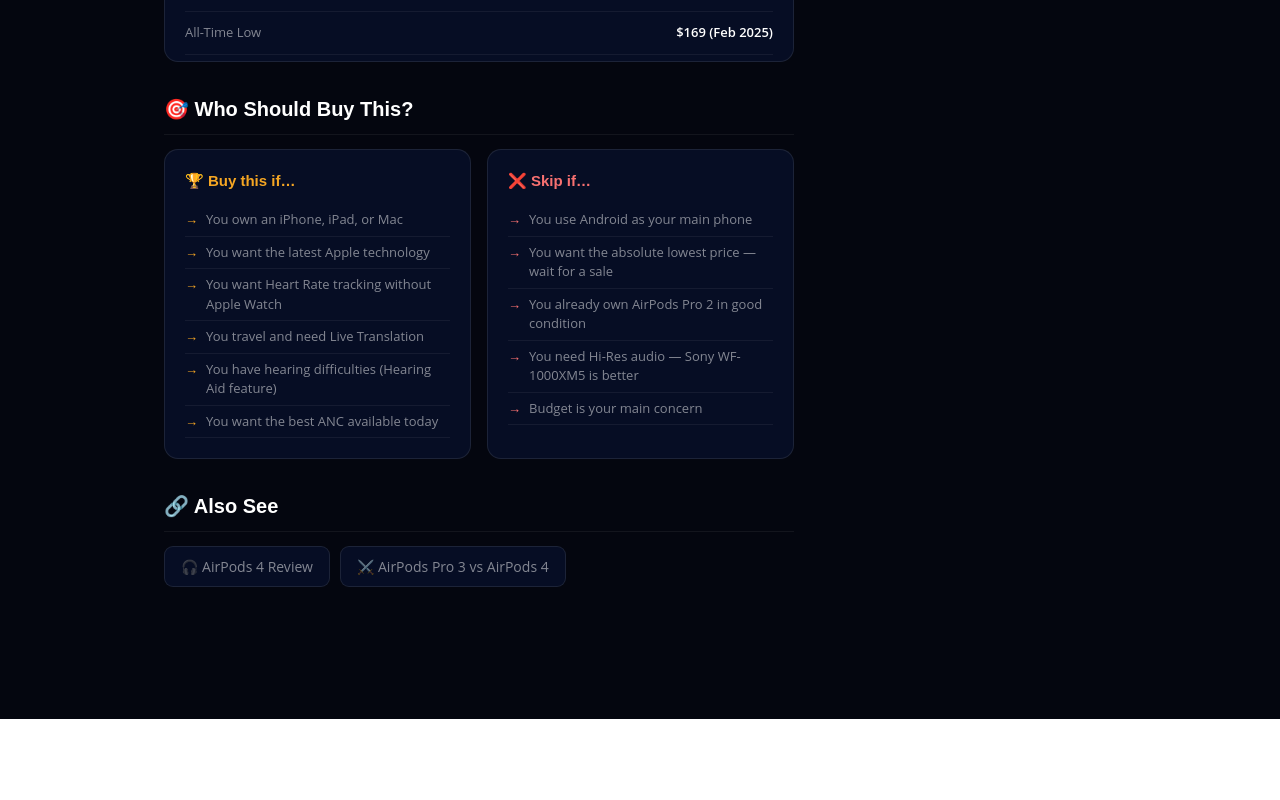
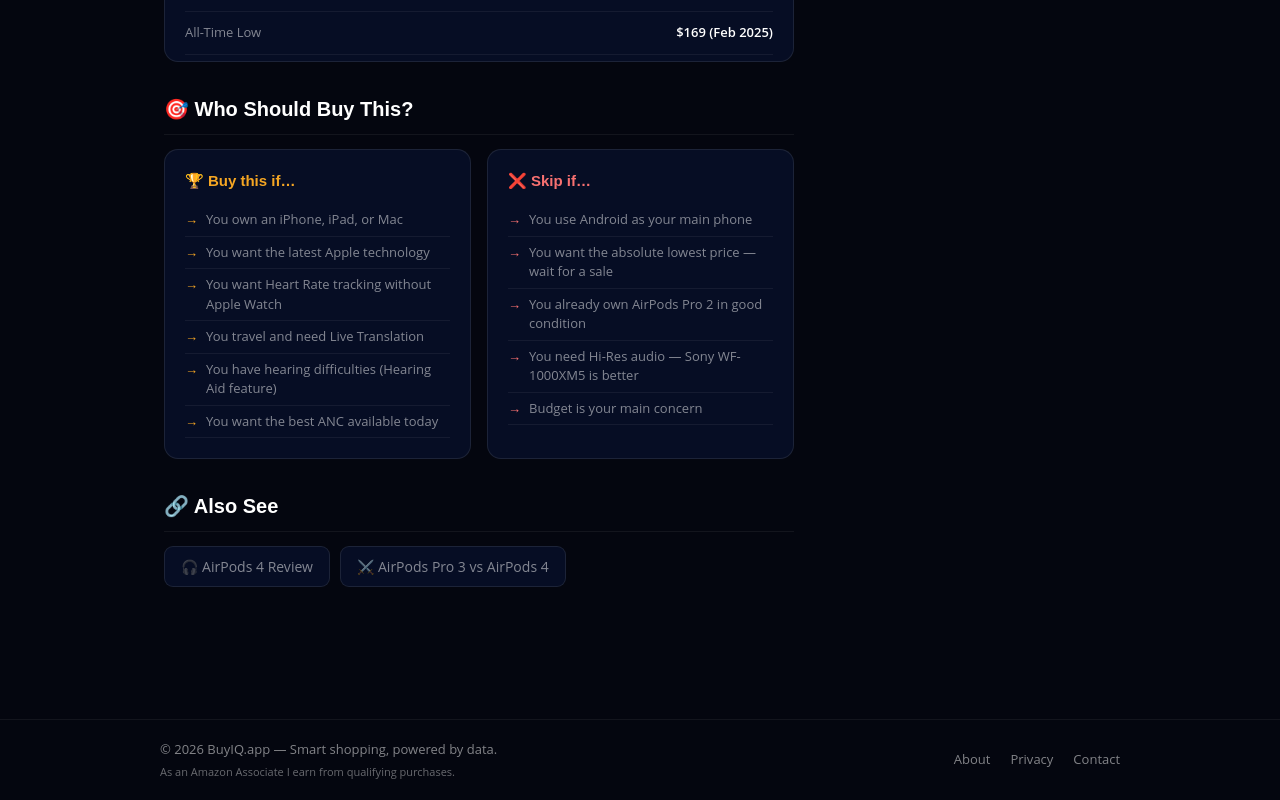
Before and after one commit to znajafian69/BuyIQ, a Next.js app: page /product/airpods3 in a window 1280 px wide. Shown: the part 3051-3851 px from the top of the page. Before the commit the page ends 3770 px from the top, so only its background shows below. Built offline with nearby package versions, Linux system fonts and the light colour scheme.

Commit message:
added footer to comparison and products pages

```diff
--- a/app/compare/airpods-pro-3-vs-airpods-4/page.tsx
+++ b/app/compare/airpods-pro-3-vs-airpods-4/page.tsx
@@ -7,16 +7,15 @@
 // ✏️  EDIT COMPARISON DATA HERE
 // ══════════════════════════════════════════════════════════════════
 const COMPARE = {
-  // Product A — Winner
   a: {
-    name:     'AirPods Pro 3',
-    price:    '$199.99',
-    score:    91,
-    reviews:  '8,004',
-    rating:   4.5,
-    image:    'https://m.media-amazon.com/images/I/61solmQSSlL._AC_SL1500_.jpg',
-    url:      'https://www.amazon.com/dp/B0FQFB8FMG?tag=buyiq-20',
-    winner:   true,
+    name:    'AirPods Pro 3',
+    price:   '$199.99',
+    score:   91,
+    reviews: '8,004',
+    rating:  4.5,
+    image:   'https://m.media-amazon.com/images/I/61solmQSSlL._AC_SL1500_.jpg',
+    url:     'https://www.amazon.com/dp/B0FQFB8FMG?tag=buyiq-20',
+    winner:  true,
     buyIf: [
       'You want Live Translation for travel',
       'You want Heart Rate without Apple Watch',
@@ -25,17 +24,15 @@
       'You prefer silicone tips for better seal',
     ],
   },
-
-  // Product B
   b: {
-    name:     'AirPods 4 (ANC)',
-    price:    '$154.99',
-    score:    87,
-    reviews:  '19,473',
-    rating:   4.6,
-    image:    'https://m.media-amazon.com/images/I/61iBtxCUabL._AC_SL1500_.jpg',
-    url:      'https://www.amazon.com/dp/B0DGJ7HYG1?tag=buyiq-20',
-    winner:   false,
+    name:    'AirPods 4 (ANC)',
+    price:   '$154.99',
+    score:   87,
+    reviews: '19,473',
+    rating:  4.6,
+    image:   'https://m.media-amazon.com/images/I/61iBtxCUabL._AC_SL1500_.jpg',
+    url:     'https://www.amazon.com/dp/B0DGJ7HYG1?tag=buyiq-20',
+    winner:  false,
     buyIf: [
       'You want to save $45 vs Pro 3',
       'You prefer open-ear fit (no silicone tips)',
@@ -44,52 +41,45 @@
       'You can wait for the price to drop again',
     ],
   },
-
   verdict: 'The AirPods Pro 3 wins overall — but only if you need its exclusive features. Live Translation, Heart Rate Sensor, and the FDA Hearing Aid are genuinely unique. If those do not matter to you, the AirPods 4 delivers 90% of the experience for $45 less.',
-
   sections: [
     {
-      title: '🔊 Sound Quality',
-      scoreA: 92, scoreB: 87,
+      title: '🔊 Sound Quality', scoreA: 92, scoreB: 87,
       rows: [
-        { label: 'Chip',          a: 'Apple H2',             b: 'Apple H2',             win: 'tie' },
-        { label: 'Sound Profile', a: 'High-Fidelity, refined', b: 'High-Fidelity',       win: 'a' },
-        { label: 'Spatial Audio', a: 'Yes + head tracking',  b: 'Yes + head tracking',  win: 'tie' },
-        { label: 'Overall Audio', a: 'Best on AirPods',      b: 'Very good',            win: 'a' },
+        { label: 'Chip',          a: 'Apple H2',              b: 'Apple H2',             win: 'tie' },
+        { label: 'Sound Profile', a: 'High-Fidelity, refined', b: 'High-Fidelity',        win: 'a' },
+        { label: 'Spatial Audio', a: 'Yes + head tracking',   b: 'Yes + head tracking',  win: 'tie' },
+        { label: 'Overall Audio', a: 'Best on AirPods',       b: 'Very good',            win: 'a' },
       ],
     },
     {
-      title: '🔇 Noise Cancellation',
-      scoreA: 95, scoreB: 84,
+      title: '🔇 Noise Cancellation', scoreA: 95, scoreB: 84,
       rows: [
-        { label: 'ANC',           a: 'Yes — best in class',   b: 'Yes — good',           win: 'a' },
-        { label: 'Transparency',  a: 'Adaptive — best ever',  b: 'Adaptive — very good', win: 'a' },
-        { label: 'Ear seal',      a: 'Silicone tips (better)', b: 'Open-ear (no tips)',  win: 'a' },
-        { label: 'Wind noise',    a: 'Excellent',             b: 'Good',                 win: 'a' },
+        { label: 'ANC',          a: 'Yes — best in class',    b: 'Yes — good',           win: 'a' },
+        { label: 'Transparency', a: 'Adaptive — best ever',   b: 'Adaptive — very good', win: 'a' },
+        { label: 'Ear seal',     a: 'Silicone tips (better)', b: 'Open-ear (no tips)',   win: 'a' },
+        { label: 'Wind noise',   a: 'Excellent',              b: 'Good',                 win: 'a' },
       ],
     },
     {
-      title: '✨ Exclusive Features',
-      scoreA: 99, scoreB: 40,
+      title: '✨ Exclusive Features', scoreA: 99, scoreB: 40,
       rows: [
-        { label: 'Live Translation',  a: 'Yes — real time', b: 'No', win: 'a' },
-        { label: 'Heart Rate Sensor', a: 'Yes — built-in',  b: 'No', win: 'a' },
+        { label: 'Live Translation',  a: 'Yes — real time',  b: 'No', win: 'a' },
+        { label: 'Heart Rate Sensor', a: 'Yes — built-in',   b: 'No', win: 'a' },
         { label: 'Hearing Aid (FDA)', a: 'Yes — first ever', b: 'No', win: 'a' },
-        { label: 'Health tracking',   a: 'Yes',             b: 'No', win: 'a' },
+        { label: 'Health tracking',   a: 'Yes',              b: 'No', win: 'a' },
       ],
     },
     {
-      title: '🔋 Battery and Charging',
-      scoreA: 82, scoreB: 82,
+      title: '🔋 Battery and Charging', scoreA: 82, scoreB: 82,
       rows: [
-        { label: 'Wireless charging', a: 'USB-C + MagSafe',  b: 'USB-C + Wireless', win: 'tie' },
-        { label: 'Quick charge',      a: 'Yes',              b: 'Yes',              win: 'tie' },
-        { label: 'Battery life',      a: 'Good',             b: 'Good',             win: 'tie' },
+        { label: 'Wireless charging', a: 'USB-C + MagSafe', b: 'USB-C + Wireless', win: 'tie' },
+        { label: 'Quick charge',      a: 'Yes',             b: 'Yes',              win: 'tie' },
+        { label: 'Battery life',      a: 'Good',            b: 'Good',             win: 'tie' },
       ],
     },
     {
-      title: '😌 Comfort and Design',
-      scoreA: 88, scoreB: 88,
+      title: '😌 Comfort and Design', scoreA: 88, scoreB: 88,
       rows: [
         { label: 'Fit style',        a: 'Silicone tips (in-ear)', b: 'Open-ear (no tips)', win: 'tie' },
         { label: 'Water resistance', a: 'IP54',                   b: 'IP54',               win: 'tie' },
@@ -97,12 +87,11 @@
       ],
     },
     {
-      title: '💰 Value and Price',
-      scoreA: 82, scoreB: 92,
+      title: '💰 Value and Price', scoreA: 82, scoreB: 92,
       rows: [
-        { label: 'Current price',  a: '$199.99', b: '$154.99',  win: 'b' },
-        { label: 'All-time low',   a: '$169',    b: '$108',     win: 'b' },
-        { label: 'Value for money', a: 'Good',   b: 'Excellent', win: 'b' },
+        { label: 'Current price',   a: '$199.99', b: '$154.99',   win: 'b' },
+        { label: 'All-time low',    a: '$169',    b: '$108',      win: 'b' },
+        { label: 'Value for money', a: 'Good',    b: 'Excellent', win: 'b' },
       ],
     },
   ],
@@ -156,7 +145,6 @@
 
   return (
     <>
-      {/* Google structured data */}
       <script
         type="application/ld+json"
         dangerouslySetInnerHTML={{
@@ -192,9 +180,10 @@
           </div>
         </nav>
 
-        <div style={{ maxWidth: 960, margin: '0 auto', padding: '44px 24px 100px' }}>
+        {/* ── MAIN CONTENT ── */}
+        <div style={{ maxWidth: 960, margin: '0 auto', padding: '44px 24px 60px' }}>
 
-          {/* ── HEADER ── */}
+          {/* Header */}
           <div style={{ textAlign: 'center', marginBottom: 40 }}>
             <div style={{ display: 'inline-flex', alignItems: 'center', gap: 6, background: 'rgba(245,166,35,0.1)', border: '1px solid rgba(245,166,35,0.25)', borderRadius: 6, padding: '4px 14px', fontSize: 12, color: '#f5a623', fontWeight: 600, marginBottom: 14, letterSpacing: '0.08em', textTransform: 'uppercase' as const }}>
               ⚔️ BuyIQ Head-to-Head Comparison
@@ -206,17 +195,15 @@
             <p style={{ fontSize: 14, color: t.muted }}>Based on {a.reviews} + {b.reviews} verified Amazon reviews</p>
           </div>
 
-          {/* ── HERO CARDS ── */}
+          {/* Hero cards */}
           <div style={{ display: 'grid', gridTemplateColumns: '1fr auto 1fr', gap: 16, alignItems: 'center', marginBottom: 32 }}>
 
             {/* Product A */}
             <div style={{ background: a.winner ? (themeId === 'light' ? 'rgba(245,166,35,0.06)' : 'rgba(245,166,35,0.07)') : t.surface, border: a.winner ? '2px solid rgba(245,166,35,0.4)' : `1px solid ${t.border}`, borderRadius: 18, padding: 28, textAlign: 'center' as const, boxShadow: t.cardShadow }}>
-              {a.winner && (
-                <div style={{ display: 'inline-flex', alignItems: 'center', gap: 5, background: 'rgba(245,166,35,0.15)', border: '1px solid rgba(245,166,35,0.3)', borderRadius: 6, padding: '3px 10px', fontSize: 11, color: '#f5a623', fontWeight: 700, textTransform: 'uppercase' as const, letterSpacing: '0.07em', marginBottom: 12 }}>
-                  🏆 BuyIQ Pick
-                </div>
-              )}
-              {!a.winner && <div style={{ height: 26 }} />}
+              {a.winner
+                ? <div style={{ display: 'inline-flex', alignItems: 'center', gap: 5, background: 'rgba(245,166,35,0.15)', border: '1px solid rgba(245,166,35,0.3)', borderRadius: 6, padding: '3px 10px', fontSize: 11, color: '#f5a623', fontWeight: 700, textTransform: 'uppercase' as const, letterSpacing: '0.07em', marginBottom: 12 }}>🏆 BuyIQ Pick</div>
+                : <div style={{ height: 26 }} />
+              }
               <div style={{ width: 100, height: 100, margin: '0 auto 14px', borderRadius: 16, overflow: 'hidden', background: t.inputBg, border: `1px solid ${t.border}` }}>
                 <img src={a.image} alt={a.name} style={{ width: '100%', height: '100%', objectFit: 'contain' }} />
               </div>
@@ -236,12 +223,10 @@
 
             {/* Product B */}
             <div style={{ background: b.winner ? (themeId === 'light' ? 'rgba(245,166,35,0.06)' : 'rgba(245,166,35,0.07)') : t.surface, border: b.winner ? '2px solid rgba(245,166,35,0.4)' : `1px solid ${t.border}`, borderRadius: 18, padding: 28, textAlign: 'center' as const, boxShadow: t.cardShadow }}>
-              {b.winner && (
-                <div style={{ display: 'inline-flex', alignItems: 'center', gap: 5, background: 'rgba(245,166,35,0.15)', border: '1px solid rgba(245,166,35,0.3)', borderRadius: 6, padding: '3px 10px', fontSize: 11, color: '#f5a623', fontWeight: 700, textTransform: 'uppercase' as const, letterSpacing: '0.07em', marginBottom: 12 }}>
-                  🏆 BuyIQ Pick
-                </div>
-              )}
-              {!b.winner && <div style={{ height: 26 }} />}
+              {b.winner
+                ? <div style={{ display: 'inline-flex', alignItems: 'center', gap: 5, background: 'rgba(245,166,35,0.15)', border: '1px solid rgba(245,166,35,0.3)', borderRadius: 6, padding: '3px 10px', fontSize: 11, color: '#f5a623', fontWeight: 700, textTransform: 'uppercase' as const, letterSpacing: '0.07em', marginBottom: 12 }}>🏆 BuyIQ Pick</div>
+                : <div style={{ height: 26 }} />
+              }
               <div style={{ width: 100, height: 100, margin: '0 auto 14px', borderRadius: 16, overflow: 'hidden', background: t.inputBg, border: `1px solid ${t.border}` }}>
                 <img src={b.image} alt={b.name} style={{ width: '100%', height: '100%', objectFit: 'contain' }} />
               </div>
@@ -257,7 +242,7 @@
             </div>
           </div>
 
-          {/* ── VERDICT BANNER ── */}
+          {/* Verdict */}
           <div style={{ display: 'flex', alignItems: 'flex-start', gap: 16, padding: '20px 24px', marginBottom: 40, background: 'rgba(245,166,35,0.07)', border: '1px solid rgba(245,166,35,0.18)', borderRadius: 14 }}>
             <div style={{ fontSize: 28, flexShrink: 0 }}>🧠</div>
             <div>
@@ -268,7 +253,7 @@
             </div>
           </div>
 
-          {/* ── COMPARISON SECTIONS ── */}
+          {/* Comparison sections */}
           {sections.map((section) => (
             <div key={section.title} style={{ marginBottom: 32 }}>
               <div style={{ display: 'flex', alignItems: 'center', gap: 12, marginBottom: 12 }}>
@@ -277,15 +262,11 @@
                 </span>
                 <div style={{ flex: 1, height: 1, background: t.subtle }} />
               </div>
-
-              {/* Column headers */}
               <div style={{ display: 'grid', gridTemplateColumns: '1fr 1fr 1fr', background: t.headerBg, border: `1px solid ${t.border}`, borderRadius: 10, marginBottom: 6, overflow: 'hidden' }}>
                 <div style={{ padding: '10px 16px', fontSize: 12, fontWeight: 700, color: t.muted, textTransform: 'uppercase' as const }}>Category</div>
                 <div style={{ padding: '10px 16px', fontSize: 12, fontWeight: 700, color: '#f5a623', textTransform: 'uppercase' as const, borderLeft: `1px solid ${t.subtle}` }}>{a.name}</div>
                 <div style={{ padding: '10px 16px', fontSize: 12, fontWeight: 700, color: '#a78bfa', textTransform: 'uppercase' as const, borderLeft: `1px solid ${t.subtle}` }}>{b.name}</div>
               </div>
-
-              {/* Rows */}
               {section.rows.map((row) => (
                 <div key={row.label} style={{ display: 'grid', gridTemplateColumns: '1fr 1fr 1fr', background: t.rowBg, border: `1px solid ${t.border}`, borderRadius: 10, marginBottom: 5, overflow: 'hidden' }}>
                   <div style={{ padding: '12px 16px', fontSize: 13, color: t.muted }}>{row.label}</div>
@@ -299,8 +280,6 @@
                   </div>
                 </div>
               ))}
-
-              {/* Score bars */}
               <div style={{ display: 'grid', gridTemplateColumns: '1fr 1fr 1fr', background: t.sectionBg, border: `1px solid ${t.subtle}`, borderRadius: 10, padding: '14px 16px', marginTop: 4 }}>
                 <div style={{ fontSize: 12, color: t.muted, display: 'flex', alignItems: 'center' }}>Section Score</div>
                 <div style={{ paddingLeft: 8 }}>
@@ -323,7 +302,7 @@
             </div>
           ))}
 
-          {/* ── QUICK PICK BOXES ── */}
+          {/* Quick pick boxes */}
           <div style={{ display: 'grid', gridTemplateColumns: '1fr 1fr', gap: 16, marginTop: 40 }}>
             <div style={{ background: t.surface, border: '1px solid rgba(245,166,35,0.25)', borderRadius: 14, padding: 22, boxShadow: t.cardShadow }}>
               <div style={{ fontFamily: 'Rajdhani, sans-serif', fontSize: 16, fontWeight: 700, color: '#f5a623', marginBottom: 14 }}>
@@ -338,7 +317,6 @@
                 Buy {a.name} — {a.price} 🛒
               </a>
             </div>
-
             <div style={{ background: t.surface, border: '1px solid rgba(167,139,250,0.25)', borderRadius: 14, padding: 22, boxShadow: t.cardShadow }}>
               <div style={{ fontFamily: 'Rajdhani, sans-serif', fontSize: 16, fontWeight: 700, color: '#a78bfa', marginBottom: 14 }}>
                 💜 Choose {b.name} if…
@@ -354,7 +332,7 @@
             </div>
           </div>
 
-          {/* ── RELATED ── */}
+          {/* Related */}
           <div style={{ marginTop: 48, paddingTop: 36, borderTop: `1px solid ${t.subtle}` }}>
             <div style={{ fontFamily: 'Rajdhani, sans-serif', fontSize: 18, fontWeight: 700, marginBottom: 16, color: t.text }}>
               Read Full Reviews
@@ -370,6 +348,22 @@
           </div>
 
         </div>
+
+        {/* ── FOOTER ── */}
+        <footer style={{ borderTop: `1px solid ${t.subtle}`, padding: '20px 32px' }}>
+          <div style={{ maxWidth: 960, margin: '0 auto', display: 'flex', justifyContent: 'space-between', flexWrap: 'wrap', gap: 12, alignItems: 'center' }}>
+            <div>
+              <div style={{ fontSize: 13, color: t.muted }}>© 2026 BuyIQ.app — Smart shopping, powered by data.</div>
+              <div style={{ fontSize: 11, color: t.muted, marginTop: 4, opacity: 0.8 }}>As an Amazon Associate I earn from qualifying purchases.</div>
+            </div>
+            <div style={{ display: 'flex', gap: 20 }}>
+              {[['About', '/about'], ['Privacy', '/privacy'], ['Contact', '/contact']].map(([l, h]) => (
+                <Link key={l} href={h} style={{ fontSize: 13, color: t.muted, textDecoration: 'none' }}>{l}</Link>
+              ))}
+            </div>
+          </div>
+        </footer>
+
       </div>
     </>
   )
--- a/app/product/airpods3/page.tsx
+++ b/app/product/airpods3/page.tsx
@@ -487,6 +487,23 @@
           </div>
 
         </div>
+        {/* ── FOOTER ── */}
+        <footer style={{ borderTop: `1px solid ${t.subtle}`, padding: '20px 32px' }}>
+          <div style={{ maxWidth: 960, margin: '0 auto', display: 'flex', justifyContent: 'space-between', flexWrap: 'wrap', gap: 12, alignItems: 'center' }}>
+            <div>
+              <div style={{ fontSize: 13, color: t.muted }}>© 2026 BuyIQ.app — Smart shopping, powered by data.</div>
+              <div style={{ fontSize: 11, color: t.muted, marginTop: 4, opacity: 0.8 }}>As an Amazon Associate I earn from qualifying purchases.</div>
+            </div>
+            <div style={{ display: 'flex', gap: 20 }}>
+              {[['About', '/about'], ['Privacy', '/privacy'], ['Contact', '/contact']].map(([l, h]) => (
+                <Link key={l} href={h} style={{ fontSize: 13, color: t.muted, textDecoration: 'none' }}>{l}</Link>
+              ))}
+            </div>
+          </div>
+        </footer>
+
+
+
       </div>
     </>
   )
--- a/app/product/airpods4/page.tsx
+++ b/app/product/airpods4/page.tsx
@@ -507,6 +507,23 @@
           </div>
 
         </div>
+        {/* ── FOOTER ── */}
+        <footer style={{ borderTop: `1px solid ${t.subtle}`, padding: '20px 32px' }}>
+          <div style={{ maxWidth: 960, margin: '0 auto', display: 'flex', justifyContent: 'space-between', flexWrap: 'wrap', gap: 12, alignItems: 'center' }}>
+            <div>
+              <div style={{ fontSize: 13, color: t.muted }}>© 2026 BuyIQ.app — Smart shopping, powered by data.</div>
+              <div style={{ fontSize: 11, color: t.muted, marginTop: 4, opacity: 0.8 }}>As an Amazon Associate I earn from qualifying purchases.</div>
+            </div>
+            <div style={{ display: 'flex', gap: 20 }}>
+              {[['About', '/about'], ['Privacy', '/privacy'], ['Contact', '/contact']].map(([l, h]) => (
+                <Link key={l} href={h} style={{ fontSize: 13, color: t.muted, textDecoration: 'none' }}>{l}</Link>
+              ))}
+            </div>
+          </div>
+        </footer>
+
+
+
       </div>
     </>
   )
```
